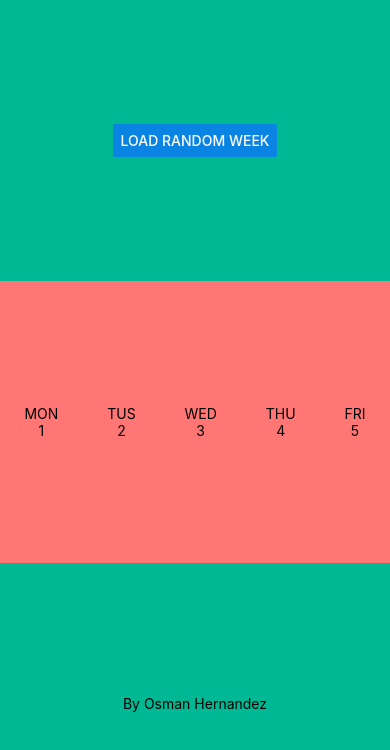
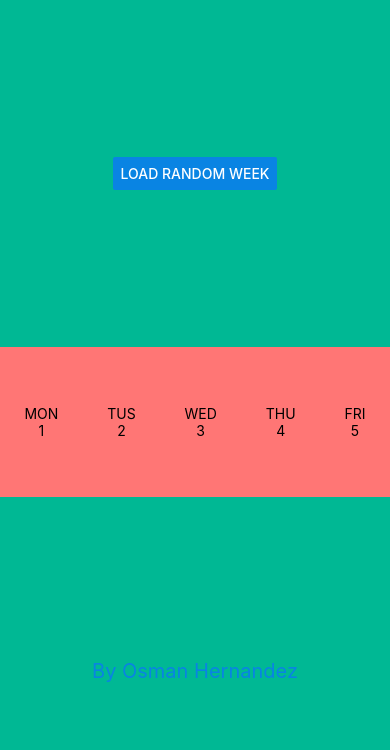
Before and after one commit to justrdk/k3rn3l-pan1c, a React Native app in the folder kernel-panic/: screen / in a window 390 px wide. Shown: the top 750 px of the page. Built offline with nearby package versions, Linux system fonts and the light colour scheme.

Commit message:
change week structure, showing 5 days on portrait and whole week on landscape

```diff
--- a/kernel-panic/App.js
+++ b/kernel-panic/App.js
@@ -1,5 +1,5 @@
 import React, { Component } from 'react'
-import { StyleSheet, Text, View, Button } from 'react-native'
+import { StyleSheet, View } from 'react-native'
 import Calendar, { Header, Footer } from './components'
 import weeks from './weeks'
 
--- a/kernel-panic/components/Calendar.js
+++ b/kernel-panic/components/Calendar.js
@@ -9,12 +9,9 @@ const LANDSCAPE = 'LANDSCAPE'
 const renderWeek = days => days.map((day, index) => <Day day={day.day} date={day.date} key={index} />)
 
 class Calendar extends Component {
-  constructor(props) {
-    super(props)
-    this.state = {
-      orientation: PORTRAIT,
-      weekIndex: 0
-    }
+  state = {
+    orientation: PORTRAIT,
+    weekIndex: 0
   }
 
   detectScreenOrientation = (ev) => {
@@ -38,7 +35,7 @@ class Calendar extends Component {
 
 const styles = StyleSheet.create({
   calendar: {
-    flex: 1,
+    height: 150,
     flexDirection: 'row',
     justifyContent: 'space-around',
     backgroundColor: '#ff7675',
--- a/kernel-panic/components/Footer.js
+++ b/kernel-panic/components/Footer.js
@@ -2,7 +2,7 @@ import React from 'react'
 import { View, Text, StyleSheet } from 'react-native'
 
 const Footer = () => <View style={styles.footer}>
-  <Text>By Osman Hernandez</Text>
+  <Text style={styles.footerText}>By Osman Hernandez</Text>
 </View>
 
 const styles = StyleSheet.create({
@@ -11,6 +11,10 @@ const styles = StyleSheet.create({
     backgroundColor: '#00b894',
     justifyContent: 'center',
     alignItems: 'center',
+  },
+  footerText: {
+  	color: '#0984e3',
+  	fontSize: 20
   }
 })
 
```
